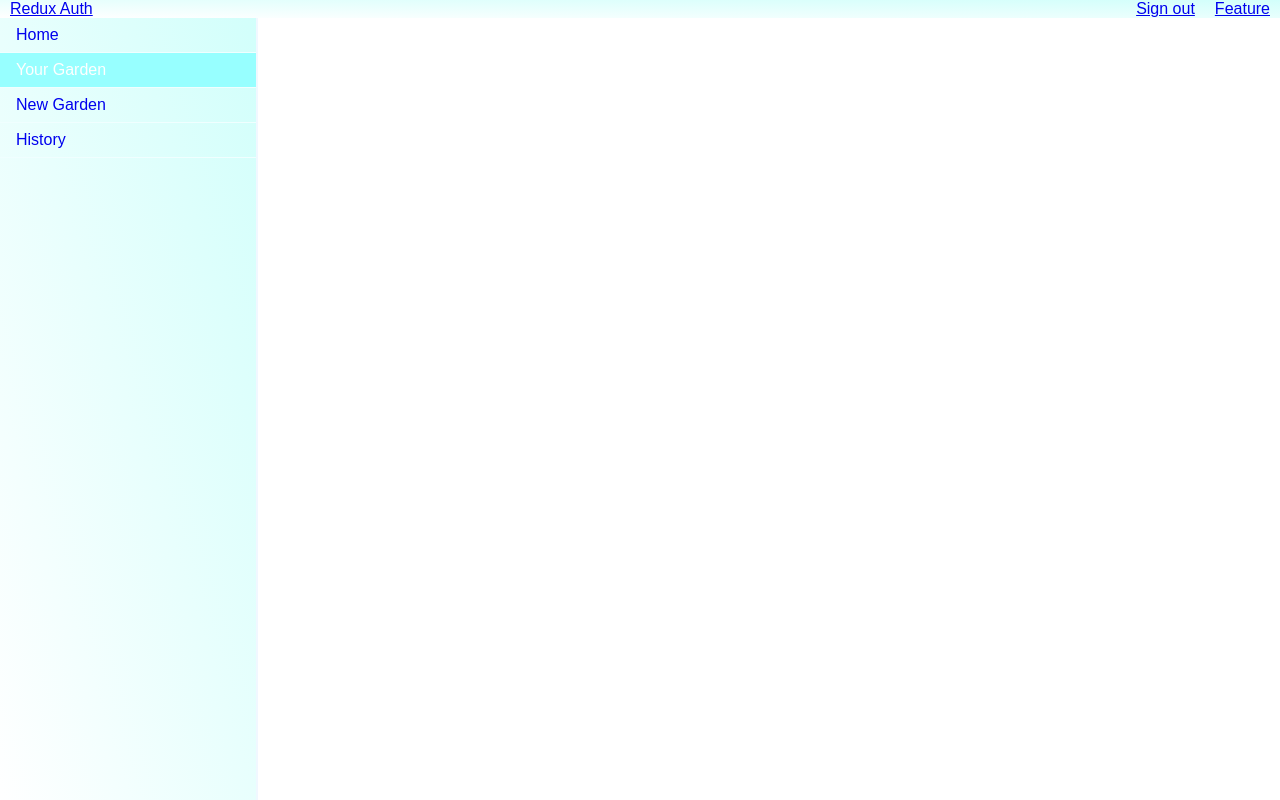
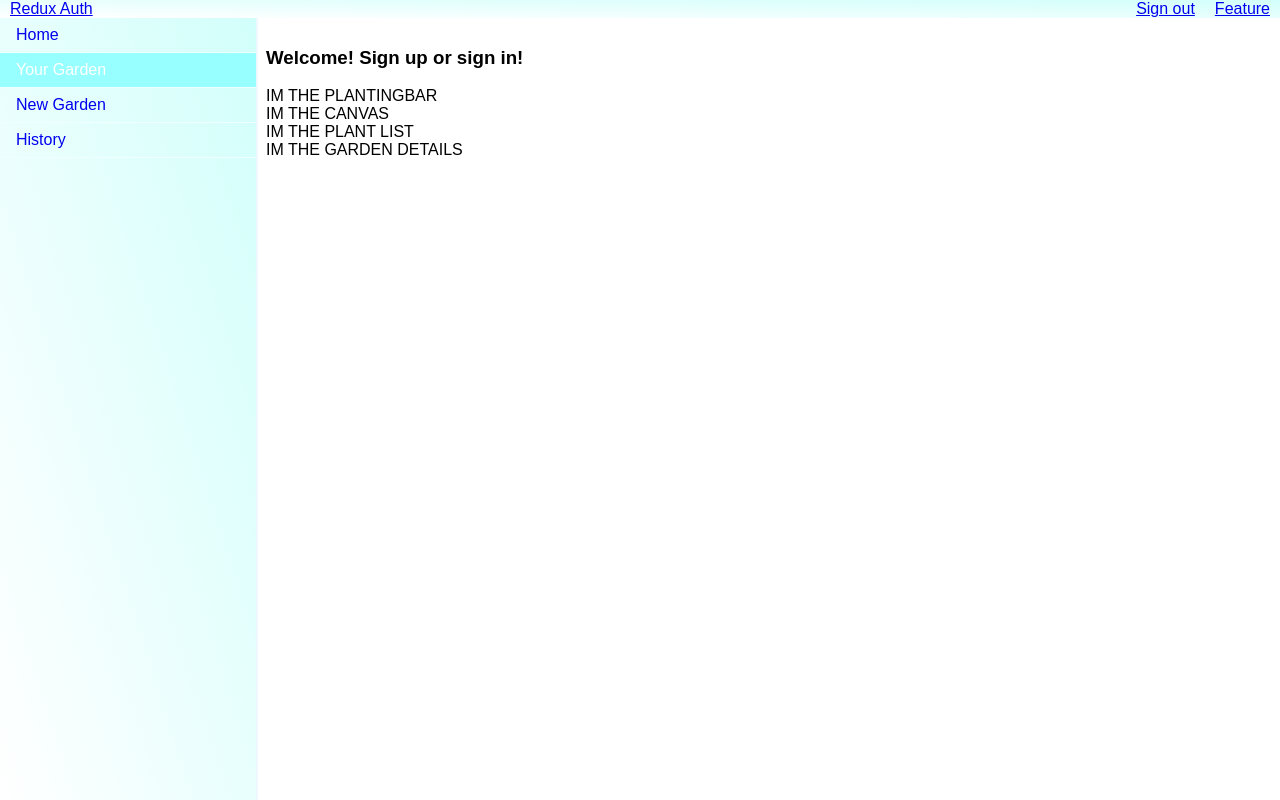
Before and after one commit to MichaelMorehouse/Gardenpal, a React (Create React App) app: page /garden in a window 1280 px wide. Built offline with nearby package versions, Linux system fonts and the light colour scheme; sample sign-in values are in the browser's storage.

Commit message:
Integrating auth server

```diff
--- a/src/components/App.js
+++ b/src/components/App.js
@@ -4,10 +4,12 @@ import NavBar from './NavBar'
 
 export default ({ children }) => {
   return (
-    <div>
+    <div className="App">
         <AuthBar />
         <NavBar />
-        {children}
+        <div className="content">
+          {children}
+        </div>
     </div>
   )
 }
--- a/src/components/Feature.js
+++ /dev/null
@@ -1,20 +0,0 @@
-import React, { Component } from 'react'
-import requireAuth from './requireAuth'
-import Canvas from './Canvas'
-import GardenDetail from './GardenDetail'
-import PlantingBar from './PlantingBar'
-import PlantList from './PlantList'
-class Feature extends Component {
-    render() {
-      return (
-        <div>
-          <PlantingBar />
-          <Canvas />
-          <PlantList />
-          <GardenDetail />
-        </div>
-      )
-    }
-}
-
-export default requireAuth(Feature)
--- a/src/components/auth/Signin.js
+++ b/src/components/auth/Signin.js
@@ -13,7 +13,8 @@ class Signin extends Component {
 
     render() {
         const { handleSubmit } = this.props
-      return (
+
+        return (
           <form onSubmit={handleSubmit(this.onSubmit)}>
               <fieldset>
                   <label>Email</label>
--- /dev/null
+++ b/src/components/garden/Garden.js
@@ -0,0 +1,21 @@
+import React, { Component } from 'react'
+import requireAuth from '../requireAuth'
+import Canvas from './Canvas'
+import GardenDetail from './GardenDetail'
+import PlantingBar from './PlantingBar'
+import PlantList from './PlantList'
+
+class Garden extends Component {
+    render() {
+        return (
+            <div>
+                <PlantingBar />
+                <Canvas />
+                <PlantList />
+                <GardenDetail />
+            </div>
+        )
+    }
+}
+
+export default requireAuth(Garden)
--- a/src/components/style.css
+++ b/src/components/style.css
@@ -17,6 +17,13 @@ body {
 .App {
     height: 100%;
     width: 100%;
+}
+
+/* Content styles */
+.content {
+    height: 100%;
+    margin-left:20%;
+    padding: 10px;
 }
 
 /* Navbar styles */
--- a/src/index.js
+++ b/src/index.js
@@ -8,9 +8,10 @@ import reduxThunk from 'redux-thunk'
 import reducers from './reducers'
 import App from './components/App'
 import Signup from './components/auth/Signup'
-import Feature from './components/Feature'
+import Garden from './components/garden/Garden'
 import Signout from './components/auth/Signout'
 import Signin from './components/auth/Signin'
+import Welcome from './components/Welcome'
 
 const store = createStore(
     reducers,
@@ -24,10 +25,11 @@ ReactDOM.render(
     <Provider store={store}>
         <BrowserRouter>
             <App>
-                <Route path="/" component={Feature} />
+                <Route path="/" component={Welcome} />
                 <Route path="/signup" component={Signup} />
                 <Route path="/signout" component={Signout} />
                 <Route path="/signin" component={Signin} />
+                <Route path="/garden" component={Garden} />
             </App>
         </BrowserRouter>
     </Provider>,
```
Also changed, not shown: src/components/garden/Canvas.js (renamed from src/components/Canvas.js), src/components/garden/GardenDetail.js (renamed from src/components/GardenDetail.js), src/components/garden/PlantList.js (renamed from src/components/PlantList.js), src/components/garden/PlantingBar.js (renamed from src/components/PlantingBar.js).
